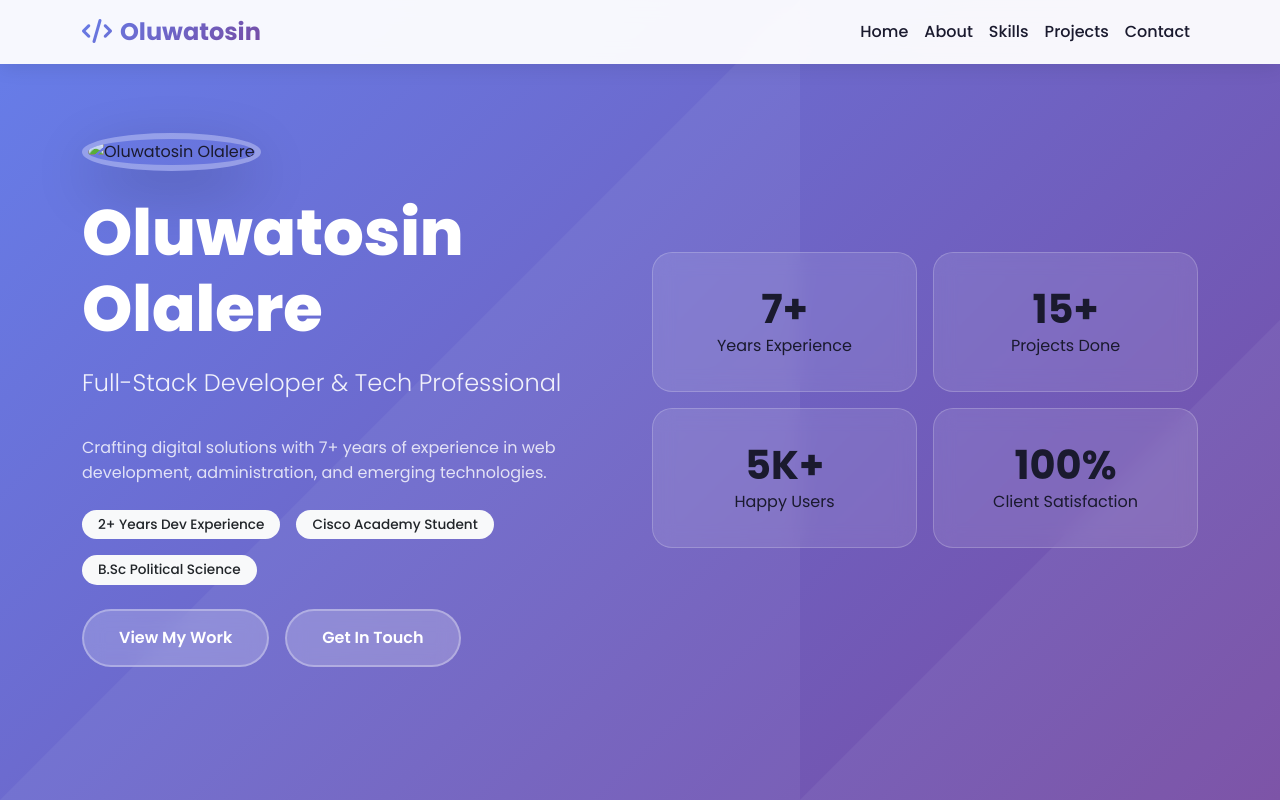
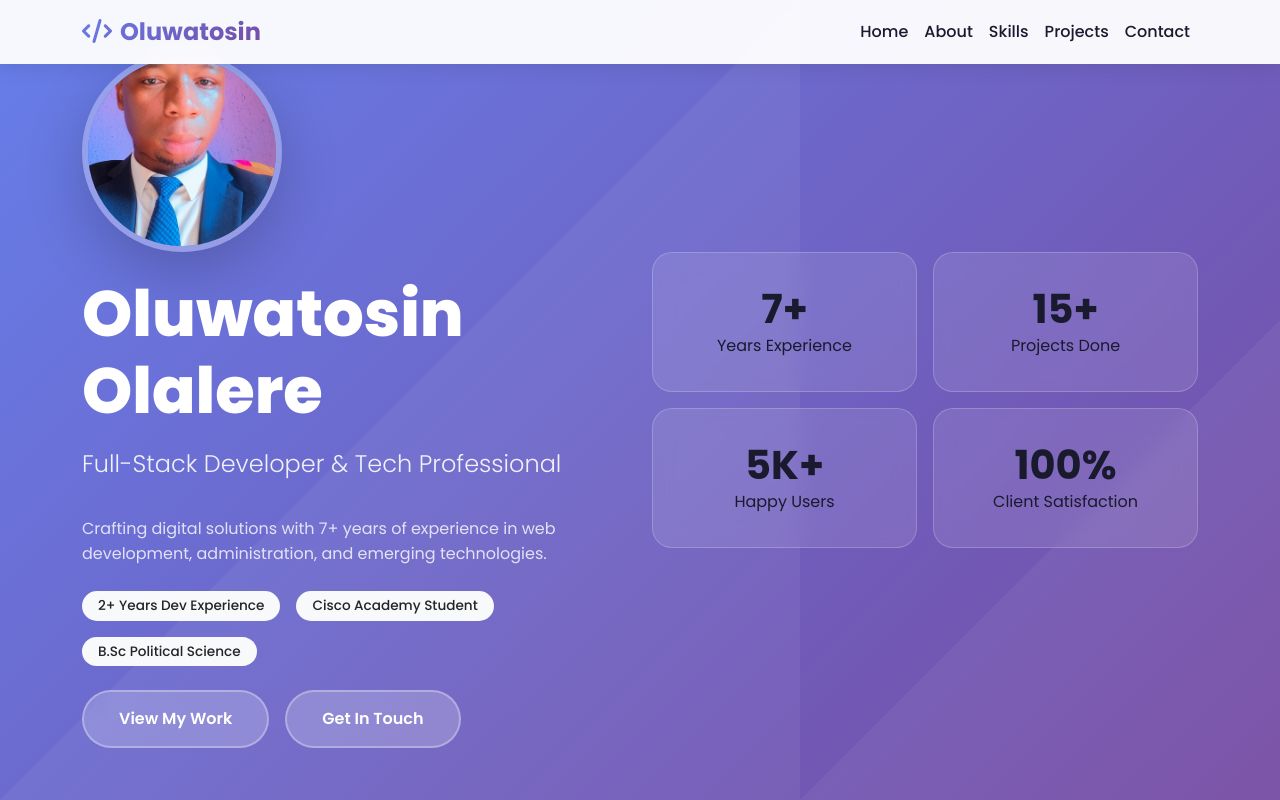
Before and after one commit to olo-lade/ololade.github.io, a plain HTML site: page index.html in a window 1280 px wide. Shown: the top 800 px of the page. Drawn offline with nearby package versions, Linux system fonts and the light colour scheme.

Commit message:
Update hero image source in index.html

```diff
--- a/index.html
+++ b/index.html
@@ -359,7 +359,7 @@
   <div class="container">
     <div class="row align-items-center">
       <div class="col-lg-6 hero-content" data-aos="fade-right">
-        <img src="yourphoto.jpg" alt="Oluwatosin Olalere" class="hero-img mb-4">
+        <img src="photo.jpg" alt="Oluwatosin Olalere" class="hero-img mb-4">
         <h1>Oluwatosin Olalere</h1>
         <p class="lead">Full-Stack Developer & Tech Professional</p>
         <p class="mb-4" style="color: rgba(255,255,255,0.8);">
```
